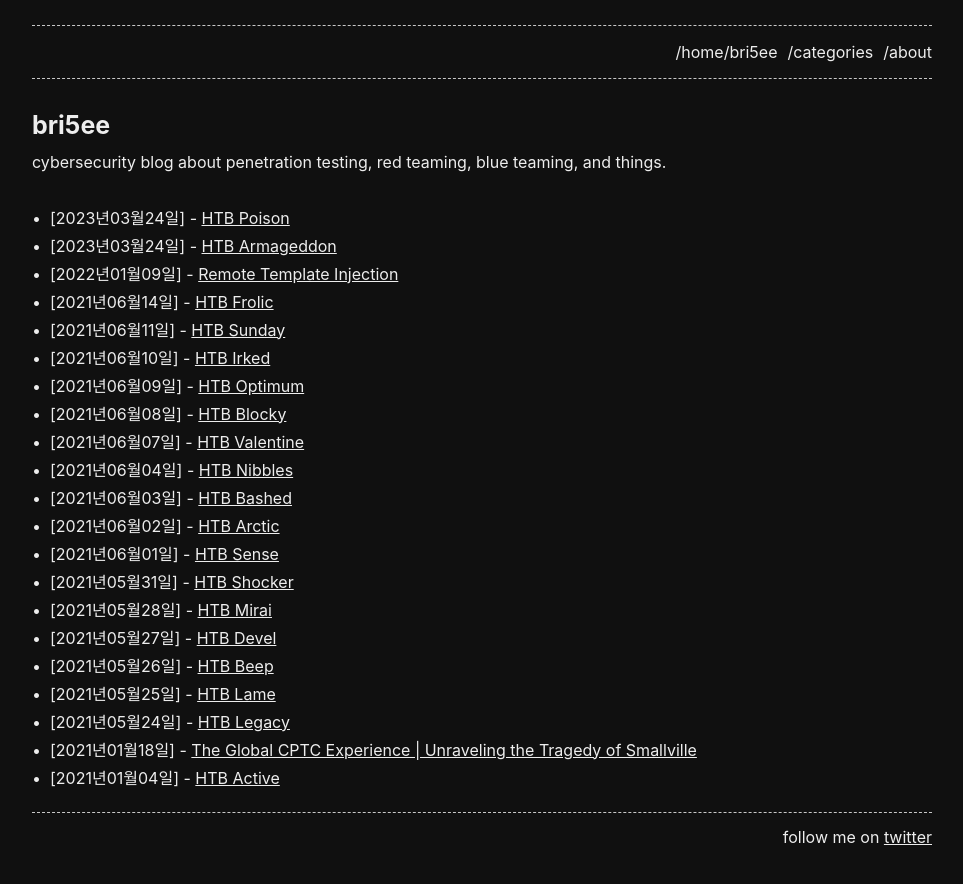
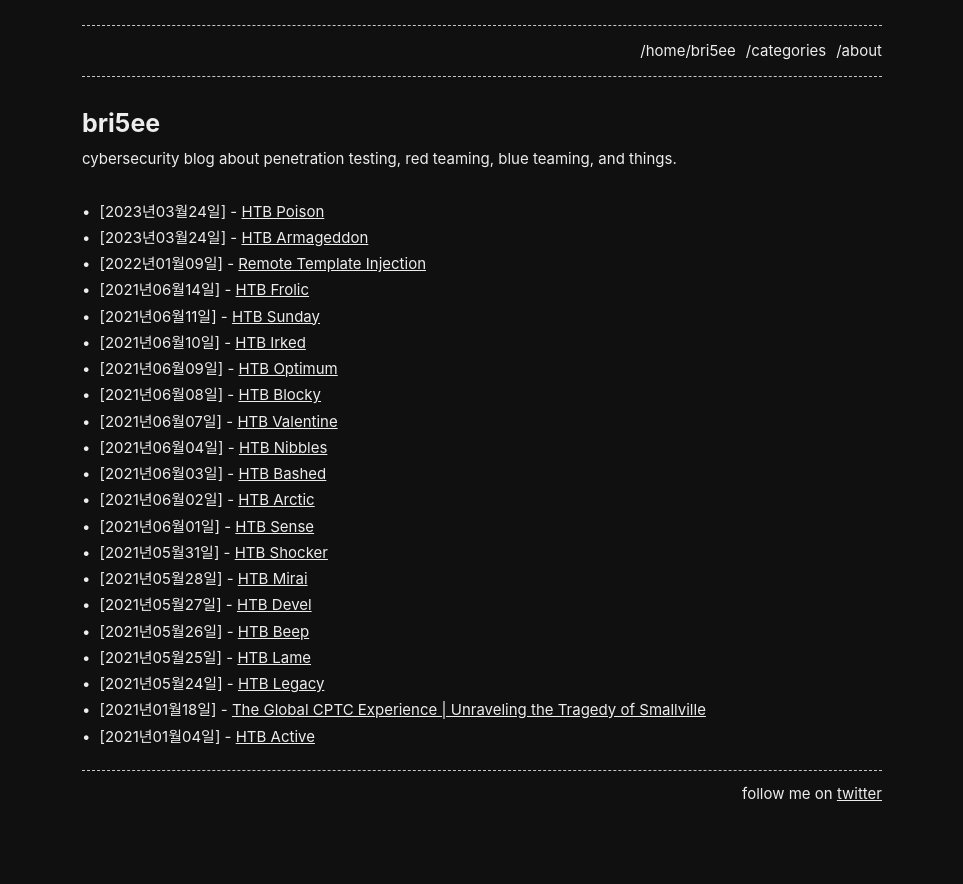
Before and after one commit to notbricey/brisee.github.io, a Jekyll site: the page built from index.md, in a window 1280 px wide. Shown: the top 884 px of the page, without its empty margins (158-1121 px from the left). Built offline with Jekyll 4.4.1, drawn with Linux system fonts in a browser that asks for light colours.

Commit message:
Update base.scss

```diff
--- a/_sass/base.scss
+++ b/_sass/base.scss
@@ -4,11 +4,11 @@
  * Style variables
  */
 $base-font-family:     Barlow, -apple-system, BlinkMacSystemFont, Segoe UI, Helvetica, Arial, sans-serif, Apple Color Emoji, Segoe UI Emoji, Segoe UI Symbol !default;
-$base-font-size:       16px !default;
-$mobile-font-size:     16px !default;
+$base-font-size:       15px !default;
+$mobile-font-size:     15px !default;
 $base-line-height:     1.75 !default;
 $container-width:      90% !default;
-$container-max-width:  900px !default;
+$container-max-width:  800px !default;
 
 /**
  * Global
@@ -103,7 +103,7 @@ textarea { vertical-align: top; }
 /**
  * Code and syntax highlighting
  */
-pre { background-color: #1f1f1f;  border: none; border-radius: 6px; padding: 4px;  overflow:auto;  font-size: 14.0px; font-family: Consolas; color: rgba(255,255,255,0.8); white-space: pre-wrap; line-height: 1.0 !important;}
+pre { background-color: #1f1f1f;  border: none; border-radius: 6px; padding: 4px;  overflow:auto;  font-size: 16.0px; font-family: Consolas; color: rgba(255,255,255,0.8); white-space: pre-wrap; line-height: 1.0 !important;}
 .highlight .c { color: #999988; font-style: italic } /* Comment */
 /**.highlight .err { color: #a61717; background-color: #e3d2d2 } /* Error */
 .highlight .k { font-weight: bold } /* Keyword */
```
